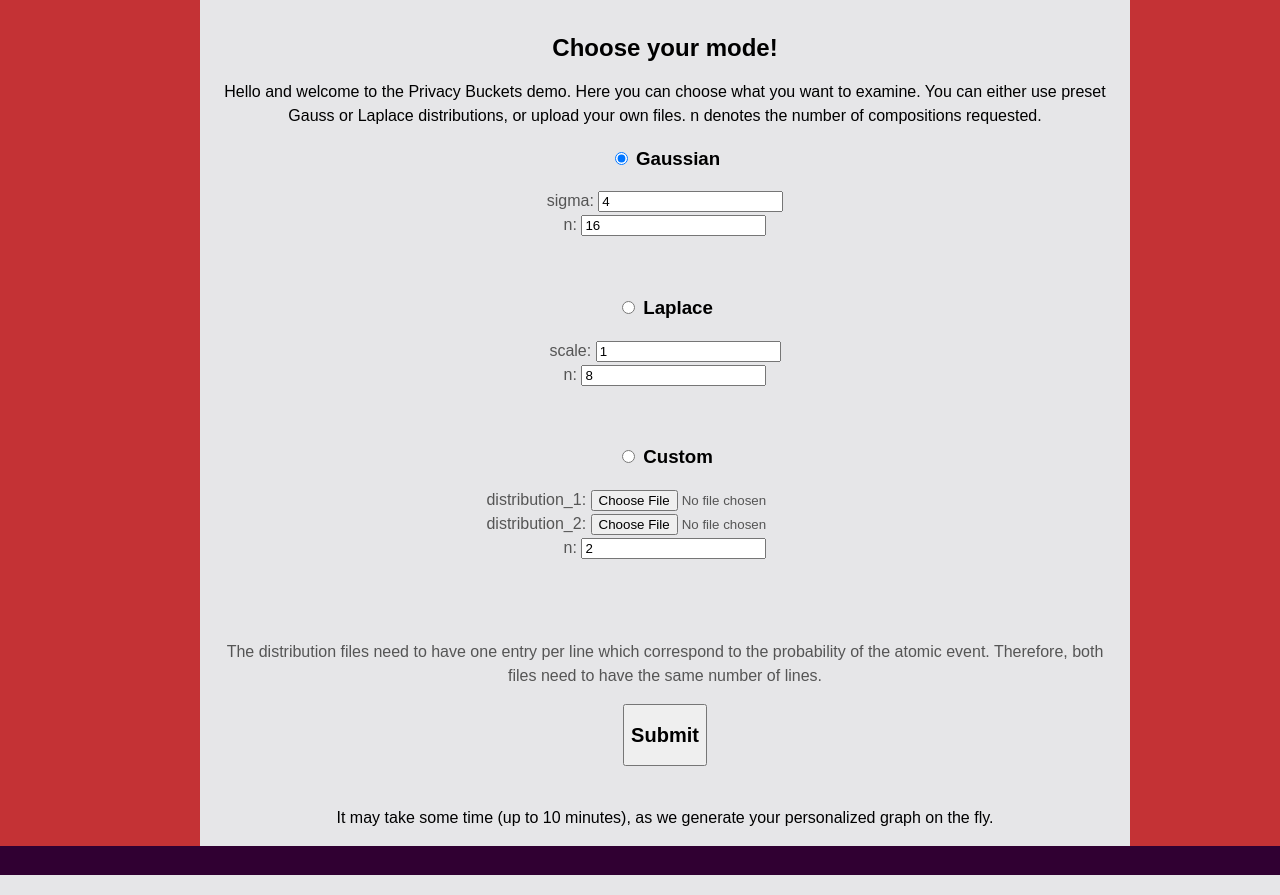
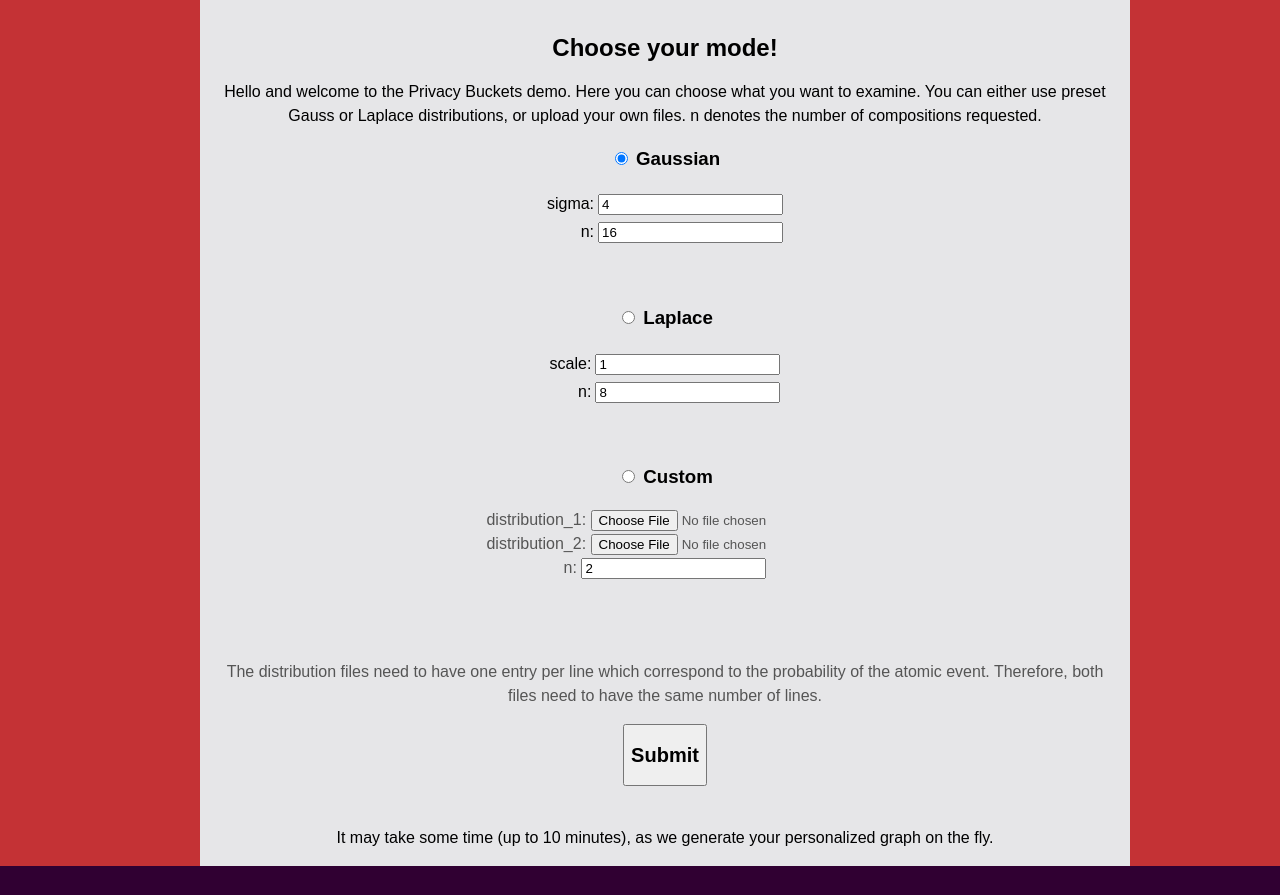
Before and after one commit to sommerda/privacybuckets, a Django app: page / in a window 1280 px wide. Shown: the part 83-978 px from the top of the page. Run offline with Django 3.2, Linux system fonts and the light colour scheme.

Commit message:
tables for better alignment

```diff
--- a/privacy_webpage/webpage/bucketserver/templates/index.html
+++ b/privacy_webpage/webpage/bucketserver/templates/index.html
@@ -144,14 +144,27 @@
     {% csrf_token %}<p>
     <h3><input type="radio" name="type" value="Gaussian" checked> Gaussian</h3>
     <p>
-    sigma: <input name="sigma" type="number" value="4"><br>
-    n: <input name="n_gauss" type="number" value="16"><br>
+	<table>
+	<tr>
+		<td align="right">sigma:</td><td><input name="sigma" type="number" value="4"></td>
+	</tr>
+	<tr>
+		<td align="right">n:</td><td><input name="n_gauss" type="number" value="16"></td>
+	</tr>
+	</table>
 </p></p><br>
     <p>
     <h3><input type="radio" name="type" value="Laplace"> Laplace</h3>
     <p>
-    scale: <input name="scale" type="number" value="1"><br>
-    n: <input name="n_lap" type="number" value="8"><br>
+	<table>
+	<tr>
+		<td align="right">scale:</td><td><input name="scale" type="number" value="1"></td>
+	</tr>
+	<tr>
+		<td align="right">n:</td><td><input name="n_lap" type="number" value="8"></td>
+	</tr>
+	</table>
+
     </p></p><br>
     <p>
     <h3><input type="radio" name="type" value="Custom"> Custom</h3>
```
